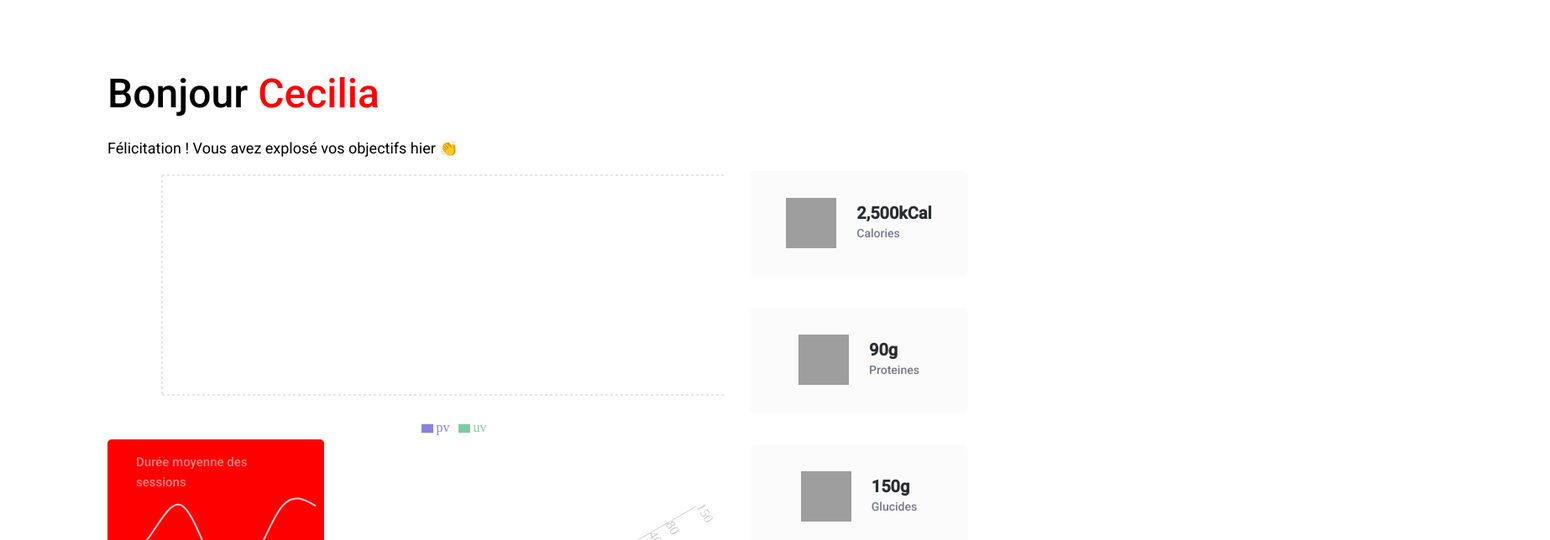
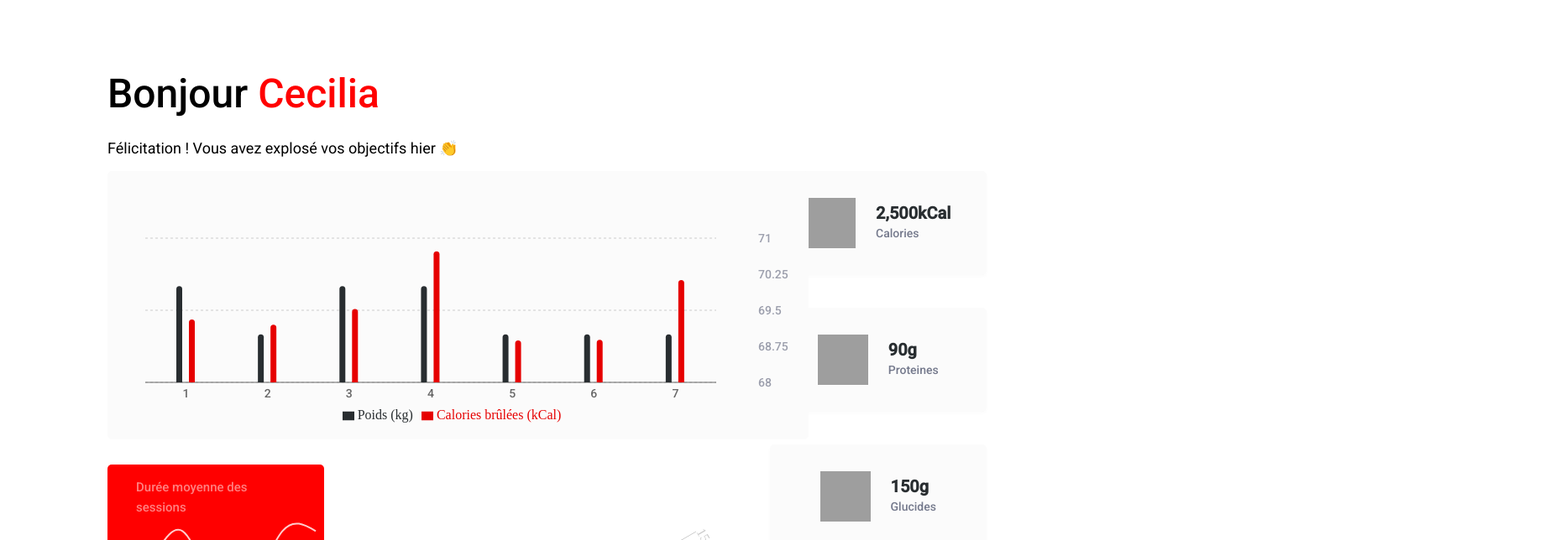
Before and after one commit to Cecilia-Giusti/sport-see, a React (Create React App) app: page / in a window 1280 px wide. Shown: the top 644 px of the page at 84% size, 1846 px wide, since content can reach past the window. Built offline with nearby package versions, Linux system fonts and the light colour scheme; grey boxes are pictures that could not be loaded.

Commit message:
Feat : add graphic

```diff
--- a/src/App.jsx
+++ b/src/App.jsx
@@ -2,7 +2,8 @@ import axios from "axios";
 import React, { useEffect, useState } from "react";
 import ProfilePage from "./pages/ProfilePage";
 import "./style/app.css";
-import { DataTransformAverage } from "./utils/utility";
+import { DataTransformAverage } from "./Class/DataTransformAverage";
+import { DataTransformActivities } from "./Class/DataTransformActivities";
 
 const App = () => {
   const dataUser = {
@@ -124,6 +125,11 @@ const App = () => {
   // }, []);
 
   const dataJson = dataAverage["average-session"].sessions;
+
+  /**Modélisation des données des sessions moyennes
+   * @param {Object} - Données json à traiter
+   * @return {Array}
+   */
   const dataUpdateAverage = (dataJson) => {
     let dataAverageArray = [];
 
@@ -134,10 +140,22 @@ const App = () => {
     return dataAverageArray;
   };
 
+  const dataActivitiesSession = dataActivities.activity.sessions;
+
+  const DataUpdateSession = (dataActivitiesSession) => {
+    let dataSessionArray = [];
+
+    dataActivitiesSession.forEach((element) => {
+      let newData = new DataTransformActivities(element);
+      dataSessionArray.push(newData);
+    });
+    return dataSessionArray;
+  };
+
   return (
     <ProfilePage
       dataUser={dataUser.user}
-      dataActivities={dataActivities}
+      dataActivities={DataUpdateSession(dataActivitiesSession)}
       dataAverage={dataUpdateAverage(dataJson)}
     />
   );
--- /dev/null
+++ b/src/Class/DataTransformActivities.js
@@ -0,0 +1,21 @@
+export class DataTransformActivities {
+  constructor(data) {
+    this._data = data;
+    this._day = data.day;
+    this._kilogram = data.kilogram;
+    this._calories = data.calories;
+  }
+
+  get day() {
+    const newDate = new Date(this._day);
+    return newDate.getDate();
+  }
+
+  get kilogram() {
+    return this._kilogram;
+  }
+
+  get calories() {
+    return this._calories;
+  }
+}
--- /dev/null
+++ b/src/Class/DataTransformAverage.js
@@ -0,0 +1,17 @@
+export class DataTransformAverage {
+  constructor(data) {
+    this._day = data.day;
+    this._sessionLenght = data.sessionLength;
+  }
+
+  get day() {
+    const days = ["L", "M", "M", "J", "V", "S", "D"];
+
+    let newDate = days[this._day - 1];
+    return newDate;
+  }
+
+  get sessionLenght() {
+    return this._sessionLenght;
+  }
+}
--- a/src/components/BarChartProfil.jsx
+++ b/src/components/BarChartProfil.jsx
@@ -8,18 +8,64 @@ import {
   Legend,
   Bar,
 } from "recharts";
+import "../style/barChart.css";
 
 const BarChartProfil = ({ data }) => {
   return (
-    <div>
-      <BarChart width={835} height={320} data={data}>
-        <CartesianGrid strokeDasharray="3 3" />
-        <XAxis dataKey="name" />
-        <YAxis />
+    <div className="barChart">
+      <BarChart
+        width={835}
+        height={320}
+        data={data}
+        margin={{
+          top: 80,
+          right: 50,
+          left: 45,
+          bottom: 20,
+        }}
+        barSize={7}
+        barGap={8}
+        tickMargin={16}
+        className="barChart__content"
+        barCategoryGap="54px"
+      >
+        <CartesianGrid strokeDasharray="3 3" vertical={false} />
+        <XAxis dataKey="day" tickLine={false} />
+        <YAxis
+          yAxisId="kilogram"
+          tickLine={false}
+          orientation="right"
+          axisLine={false}
+          tick={{ fill: "#9B9EAC" }}
+          tickMargin={44}
+          minTickGap={27}
+          dataKey="kilogram"
+          domain={["dataMin - 1", "dataMax + 1"]}
+        />
+        <YAxis
+          yAxisId="calories"
+          dataKey="calories"
+          domain={[0, "dataMax + 50"]}
+          orientation="left"
+          hide
+        />
+
         <Tooltip />
         <Legend />
-        <Bar dataKey="pv" fill="#8884d8" />
-        <Bar dataKey="uv" fill="#82ca9d" />
+        <Bar
+          yAxisId="kilogram"
+          dataKey="kilogram"
+          name="Poids (kg)"
+          fill="rgba(40, 45, 48, 1)"
+          radius={[4, 4, 0, 0]}
+        />
+        <Bar
+          yAxisId="calories"
+          dataKey="calories"
+          name="Calories brûlées (kCal)"
+          fill="rgba(230, 0, 0, 1)"
+          radius={[4, 4, 0, 0]}
+        />
       </BarChart>
     </div>
   );
--- a/src/style/App.css
+++ b/src/style/App.css
@@ -13,7 +13,7 @@ h1 {
 }
 
 body {
-  width: 80%;
+  width: 100%;
   margin: auto;
   position: relative;
   top: 100px;
--- a/src/style/activities.css
+++ b/src/style/activities.css
@@ -3,7 +3,6 @@
   flex-direction: column;
   max-width: 835px;
   width: 74%;
-  overflow: hidden;
 }
 
 .activities__contents {
--- /dev/null
+++ b/src/style/barChart.css
@@ -0,0 +1,16 @@
+.barChart {
+  margin-bottom: 30px;
+}
+
+.barChart__content {
+  background: rgba(251, 251, 251, 1);
+  border-radius: 5px;
+}
+
+.barChart .recharts-cartesian-axis-ticks {
+  font-family: "Roboto";
+  font-style: normal;
+  font-weight: 500;
+  font-size: 14px;
+  line-height: 24px;
+}
--- a/src/style/graphLine.css
+++ b/src/style/graphLine.css
@@ -48,17 +48,3 @@
   line-height: 24px;
   text-align: center;
 }
-
-.recharts-dot,
-.recharts-active-dot {
-  stroke-width: 10px;
-  stroke: rgba(255, 255, 255, 0.326);
-}
-
-.graphLine__line {
-  stroke: linear-gradient(
-    270deg,
-    #ffffff 1.19%,
-    rgba(255, 255, 255, 0.403191) 81.27%
-  );
-}
--- a/src/style/profilePage.css
+++ b/src/style/profilePage.css
@@ -1,6 +1,8 @@
 .profilPage__container {
   display: flex;
   flex-direction: column;
+  width: 80%;
+  margin: auto;
 }
 
 .profilPage__content {
```
Also changed, not shown: src/components/essai.jsx (added, +127 -0 lines).
